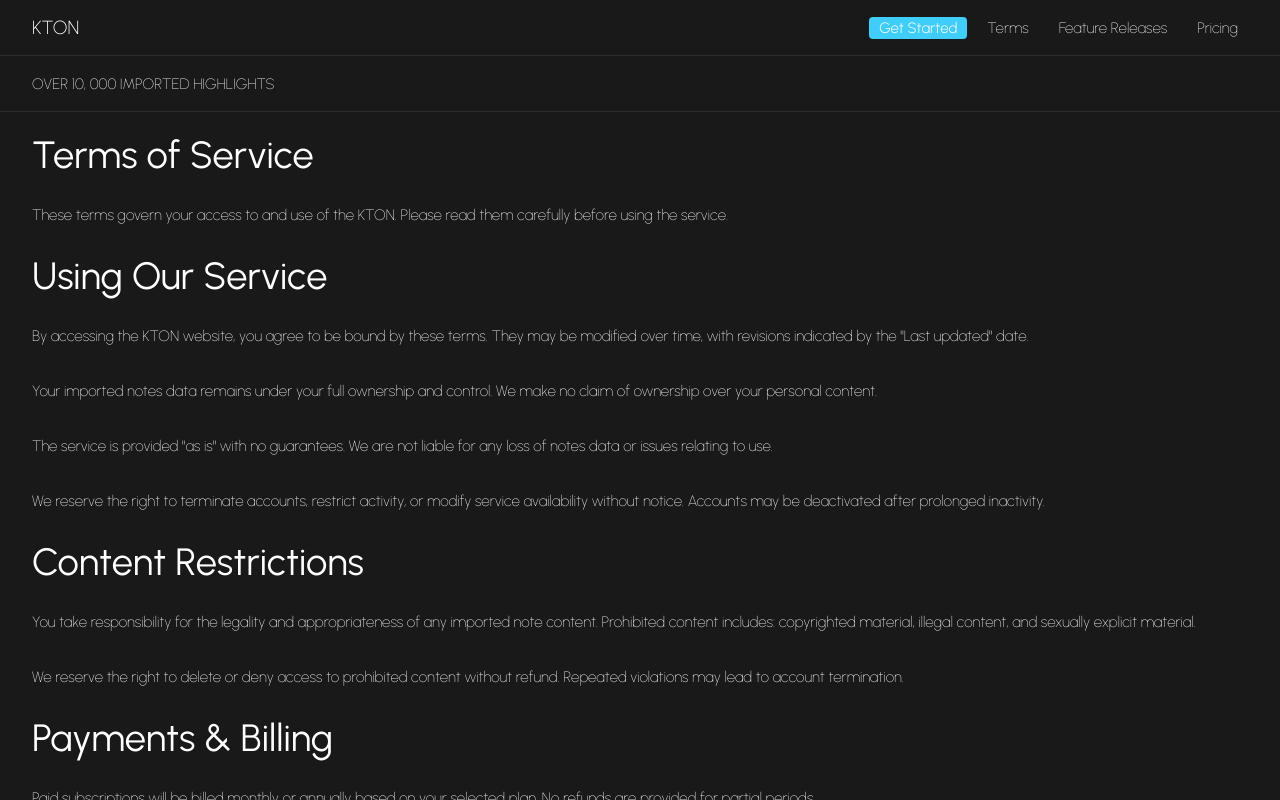
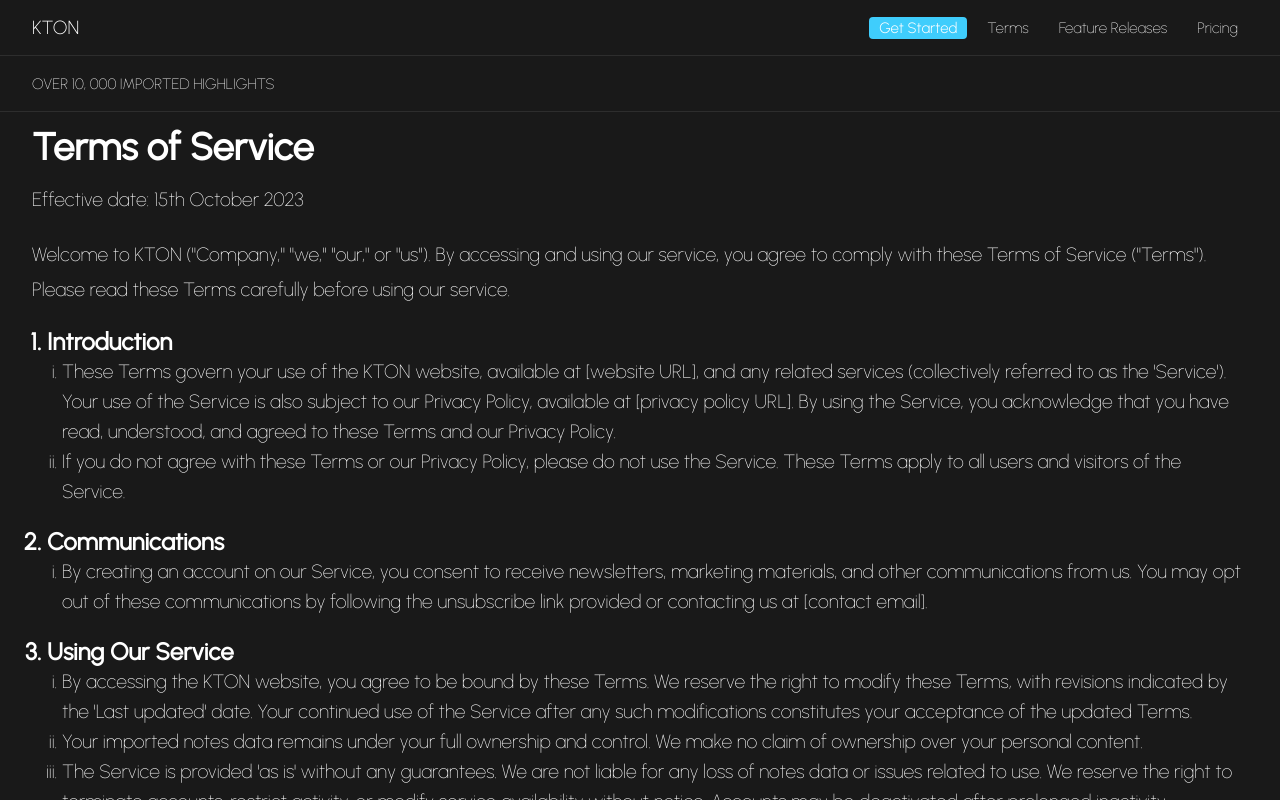
Before and after one commit to ssutl/KTON-Landing, a Next.js app: page /Terms in a window 1280 px wide. Built offline with nearby package versions, Linux system fonts and the light colour scheme; no server answers.

Commit message:
feat: updateds Terms & Conditions page

```diff
--- a/src/pages/Terms/index.tsx
+++ b/src/pages/Terms/index.tsx
@@ -3,6 +3,60 @@
 import { GetStaticProps, InferGetStaticPropsType } from "next";
 import axios from "axios";
 import styles from "../../styles/Terms.module.scss";
+
+const termsData = [
+	{
+		title: "Introduction",
+		content: [
+			"These Terms govern your use of the KTON website, available at [website URL], and any related services (collectively referred to as the 'Service'). Your use of the Service is also subject to our Privacy Policy, available at [privacy policy URL]. By using the Service, you acknowledge that you have read, understood, and agreed to these Terms and our Privacy Policy.",
+			"If you do not agree with these Terms or our Privacy Policy, please do not use the Service. These Terms apply to all users and visitors of the Service.",
+		],
+	},
+	{
+		title: "Communications",
+		content: [
+			"By creating an account on our Service, you consent to receive newsletters, marketing materials, and other communications from us. You may opt out of these communications by following the unsubscribe link provided or contacting us at [contact email].",
+		],
+	},
+	{
+		title: "Using Our Service",
+		content: [
+			"By accessing the KTON website, you agree to be bound by these Terms. We reserve the right to modify these Terms, with revisions indicated by the 'Last updated' date. Your continued use of the Service after any such modifications constitutes your acceptance of the updated Terms.",
+			"Your imported notes data remains under your full ownership and control. We make no claim of ownership over your personal content.",
+			"The Service is provided 'as is' without any guarantees. We are not liable for any loss of notes data or issues related to use. We reserve the right to terminate accounts, restrict activity, or modify service availability without notice. Accounts may be deactivated after prolonged inactivity.",
+		],
+	},
+	{
+		title: "Content Restrictions",
+		content: [
+			"You are responsible for the legality and appropriateness of any imported note content. Prohibited content includes copyrighted material, illegal content, and sexually explicit material. We reserve the right to delete or deny access to prohibited content without refund. Repeated violations may lead to account termination.",
+		],
+	},
+	{
+		title: "Payments & Billing",
+		content: [
+			"Paid subscriptions will be billed monthly or annually based on your selected plan. No refunds are provided for partial periods. We reserve the right to change pricing at any time. Existing subscribers will receive notice, and renewals after a change will be charged at the new rates.",
+		],
+	},
+	{
+		title: "Cancellation",
+		content: [
+			"You may cancel your paid subscription at any time from your account settings. The Service will remain available until the end of the current billing period.",
+		],
+	},
+	{
+		title: "Intellectual Property",
+		content: [
+			"The Service, along with its original content, features, and functionality, is and will remain the exclusive property of KTON. The Service is protected by copyright, trademark, and other applicable laws. You may not use our trademarks or trade dress without our prior written consent.",
+		],
+	},
+	{
+		title: "Termination",
+		content: [
+			"We reserve the right to terminate or suspend your account and bar access to the Service immediately, without prior notice or liability, for any reason, including a breach of these Terms.",
+		],
+	},
+];
 
 const Terms = () => {
 	return (
@@ -10,17 +64,11 @@
 			<Head>
 				<link rel="icon" href="/Resources/SEOIMAGE_SMALL.jpg" />
 				<meta name="theme-color" content="#000000" />
-        <meta
-          name="description"
-          content="Terms and conditions of KTON, the all in one highlight manager 📖📝"
-        />
+				<meta name="description" content="Terms and conditions of KTON, the all in one highlight manager 📖📝" />
 				<meta property="og:url" content="https://kton.xyz/" />
 				<meta property="og:type" content="website" />
 				<meta property="og:title" content="Highlight Manager" />
-        <meta
-          property="og:description"
-          content="Terms and conditions of KTON, the all in one highlight manager 📖📝"
-        />
+				<meta property="og:description" content="Terms and conditions of KTON, the all in one highlight manager 📖📝" />
 				<meta property="og:image" content="/Resources/SEOIMAGE_SMALL.jpg" />
 				<meta name="twitter:card" content="summary_large_image" />
 				<meta property="twitter:domain" content="kton.xyz" />
@@ -32,11 +80,7 @@
 				/>
 				<meta name="twitter:image" content="/Resources/SEOIMAGE.jpg" />
 
-        <link
-          rel="apple-touch-icon"
-          sizes="512x512"
-          href="/img/book-icon.png"
-        />
+				<link rel="apple-touch-icon" sizes="512x512" href="/img/book-icon.png" />
 
 				<title>KTON Terms</title>
 				<link rel="icon" href="/Resources/book-icon.jpg" />
@@ -45,59 +89,27 @@
 			<div className={styles.termsPage}>
 				<div className={styles.termsPage_Width}>
 					<h1>Terms of Service</h1>
-          <p>
-            These terms govern your access to and use of the KTON. Please read
-            them carefully before using the service.
-          </p>
-          <h1>Using Our Service</h1>
-          <p>
-            By accessing the KTON website, you agree to be bound by these terms.
-            They may be modified over time, with revisions indicated by the
-            &quot;Last updated&quot; date.
-          </p>
-          <p>
-            Your imported notes data remains under your full ownership and
-            control. We make no claim of ownership over your personal content.
-          </p>
-          <p>
-            The service is provided &quot;as is&quot; with no guarantees. We are
-            not liable for any loss of notes data or issues relating to use.
-          </p>
-          <p>
-            We reserve the right to terminate accounts, restrict activity, or
-            modify service availability without notice. Accounts may be
-            deactivated after prolonged inactivity.
+					<p className={styles.content}>Effective date: 15th October 2023</p>
+					<p className={styles.content}>
+						Welcome to KTON (&quot;Company,&quot; &quot;we,&quot; &quot;our,&quot; or &quot;us&quot;). By accessing and
+						using our service, you agree to comply with these Terms of Service (&quot;Terms&quot;). Please read these
+						Terms carefully before using our service.
 					</p>
 
-          <h1>Content Restrictions</h1>
-          <p className="py-3 text-md font-extralight md:text-lg text-gray-300">
-            You take responsibility for the legality and appropriateness of any
-            imported note content. Prohibited content includes: copyrighted
-            material, illegal content, and sexually explicit material.
-          </p>
-          <p className="py-3 text-md font-extralight md:text-lg text-gray-300">
-            We reserve the right to delete or deny access to prohibited content
-            without refund. Repeated violations may lead to account termination.
-          </p>
-
-          <h1>Payments & Billing</h1>
-          <p className="py-3 text-md font-extralight md:text-lg text-gray-300">
-            Paid subscriptions will be billed monthly or annually based on your
-            selected plan. No refunds are provided for partial periods.
-          </p>
-          <p>
-            We reserve the right to change pricing at any time. Existing
-            subscribers will receive notice. Renewals after a change will be
-            charged at the new rates.
-          </p>
-
-          <h1>Cancelling</h1>
-
-          <p>
-            You may cancel your paid subscription at any time from your account
-            settings. Service will remain available until the end of the current
-            billing period.
-          </p>
+					{
+						<ol type="1">
+							{termsData.map((term, index) => (
+								<li key={index} className={styles.title}>
+									{term.title}
+									<ol type="i" className={styles.content}>
+										{term.content.map((item, subIndex) => (
+											<li key={subIndex}>{item}</li>
+										))}
+									</ol>
+								</li>
+							))}
+						</ol>
+					}
 				</div>
 			</div>
 		</>
--- a/src/styles/Terms.module.scss
+++ b/src/styles/Terms.module.scss
@@ -1,4 +1,17 @@
 @import "../styles/Breakpoints.module.scss";
+
+.title {
+	font-size: 1.5rem;
+	font-weight: bold;
+	margin-bottom: 20px;
+}
+
+.content {
+	font-size: 1.2rem;
+	line-height: 30px;
+	margin-bottom: 20px;
+	font-weight: 100;
+}
 
 .termsPage {
 	overflow-y: auto;
@@ -23,6 +36,10 @@
 	}
 
 	.termsPage_Width {
+		font-size: 1.2rem;
+		line-height: 30px;
+		margin-bottom: 20px;
+		font-weight: 100;
 		width: 90%;
 		height: fit-content;
 		padding: 20px 0px;
@@ -31,8 +48,8 @@
 			width: 95%;
 		}
 
-    h1,
-    p {
+		h1 {
+			font-weight: bold;
 			margin-bottom: 20px;
 		}
 
@@ -41,6 +58,20 @@
 
 			@include breakpoint-mixin("Laptop_S") {
 				line-height: 35px;
+			}
+		}
+
+		ol {
+			// list-style: none;
+			counter-reset: item;
+			padding-inline-start: 15px;
+			li {
+				counter-increment: item;
+				&:before {
+					// margin-left: 10px;
+					// content: counters(item, "-") " ";
+					display: inline-block;
+				}
 			}
 		}
 	}
```
Lines whose indentation alone changed are shown as unchanged.
